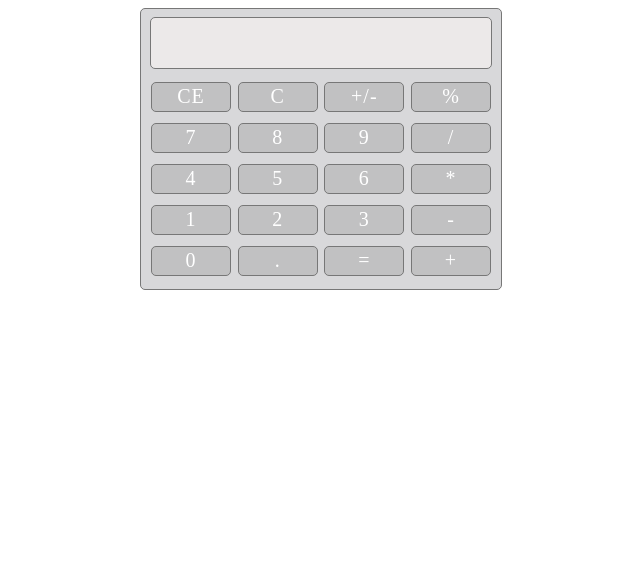
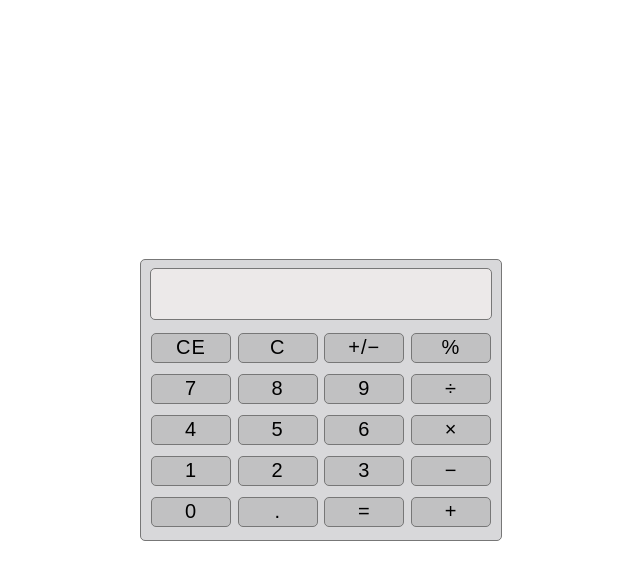
Before and after one commit to AlexeyTitkov/Calculator, a plain HTML site: page index.html in a window 1280 px wide. Shown: the whole page, without its empty margins (319-959 px from the left). Drawn offline with Linux system fonts and the light colour scheme.

Commit message:
visual-part-homework

```diff
--- a/style.css
+++ b/style.css
@@ -1,10 +1,9 @@
-body {
-  display: flex;
-  justify-content: center;
-  align-items: center;
-}
-
 .main-wrapper {
+  position: absolute;
+  top: 50%;
+  left: 50%;
+  margin-right: -50%;
+  transform: translate(-50%, -50%);
   width: 360px;
   height: 280px;
   border: 1px solid #777777;
@@ -12,7 +11,7 @@ body {
   background-color: rgb(216, 216, 218);
   display: flex;
   align-items: center;
-  }
+}
 
 .wrapper {
   width: 360px;
@@ -29,7 +28,6 @@ body {
   border: 1px solid #777777;
   border-radius: 5px;
   background-color: #ece9e9;
-
 }
 
 .button-zone {
@@ -52,7 +50,7 @@ body {
   height: 30px;
   display: flex;
   justify-content: space-between;
-  }
+}
 
 button {
   border: none;
@@ -78,16 +76,21 @@ button {
   width: 203px;
   height: 100%;
   background-color: #92929257;
+  font-family: arial, sans-serif;
+  text-align: center;
   font-weight: 500;
   font-size: 20px;
   line-height: 29px;
   border: 1px solid #777777;
-  border-radius: 5px ;
+  border-radius: 5px;
   text-align: center;
   letter-spacing: 0.05em;
-  color: #ffffff;
+  color: #000000;
 }
 
 .landing-button:hover {
-  background-color: #91b6a9;
+  background: rgba(0, 0, 0, 0);
+  color: #3a7999;
+  box-shadow: inset 0 0 0 3px #3a7999;
+  transition: all 0.05s ease;
 }
```
Also changed, not shown: index.html (+4 -4 lines).
